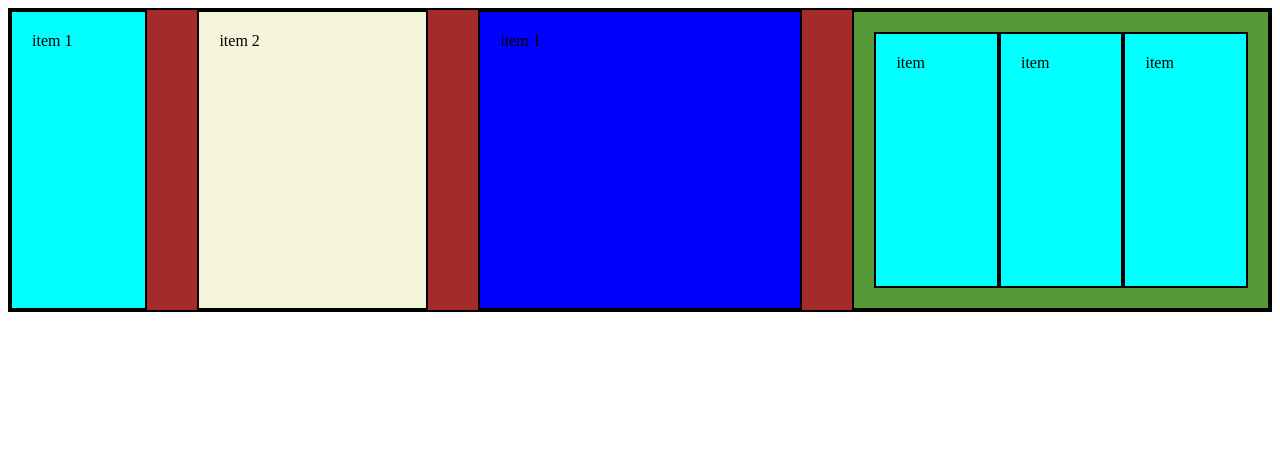
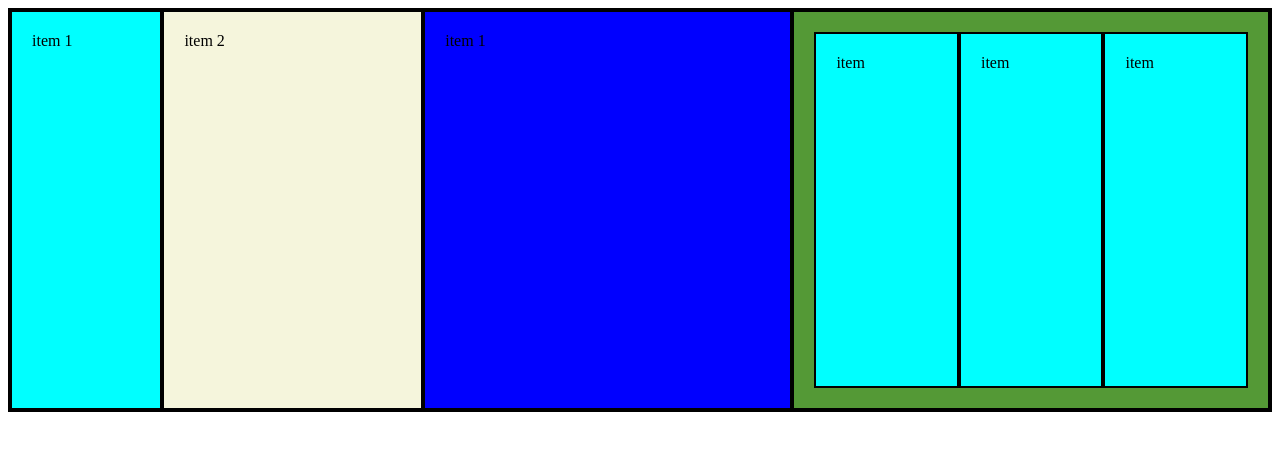
Before and after one commit to Vitormarcolin2023/Test1, a plain HTML site: page index.html in a window 1280 px wide. Drawn offline with Linux system fonts and the light colour scheme.

Commit message:
2tentativa

```diff
--- a/index.html
+++ b/index.html
@@ -7,10 +7,9 @@
     <style>
       .conteiner {
         display: flex;
-        gap: 50px;
         flex-direction: row;
         flex-wrap: wrap;
-        height: 300px;
+        height: 400px;
         background-color: brown;
         border: 2px solid black;
       }
```
